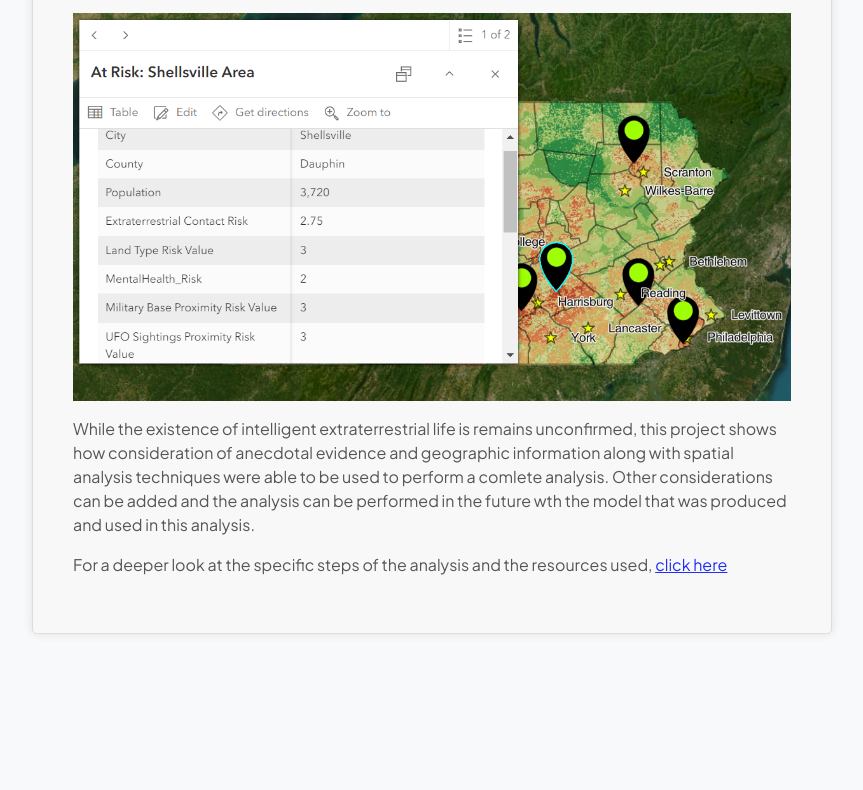
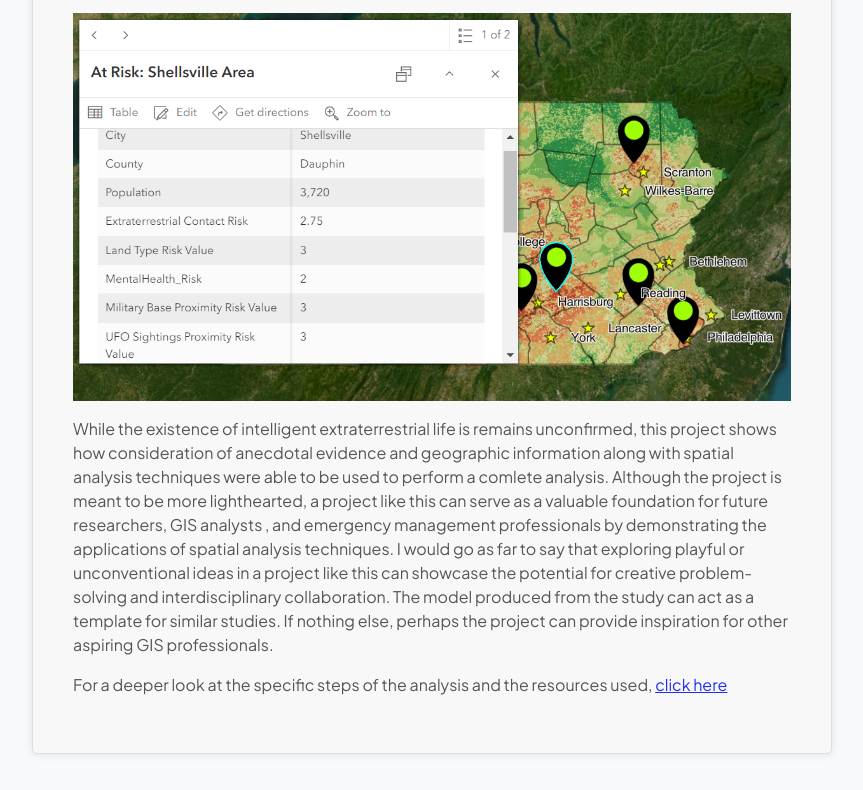
Before and after one commit to laurelbee/laurelbee, a plain HTML site: page AlienMapPost.html in a window 1280 px wide. Shown: the part 1404-2194 px from the top of the page, without its empty margins (208-1071 px from the left). Before the commit the page ends 2078 px from the top, so only its background shows below. Drawn offline with nearby package versions, Linux system fonts and the light colour scheme.

Commit message:
Update AlienMapPost.html
added to text

```diff
--- a/AlienMapPost.html
+++ b/AlienMapPost.html
@@ -106,8 +106,13 @@
         While the existence of intelligent extraterrestrial life is remains unconfirmed,
         this project shows how consideration of anecdotal evidence and geographic
         information along with spatial analysis techniques were able to be used to perform
-        a comlete analysis. Other considerations can be added and the analysis can be performed
-        in the future wth the model that was produced and used in this analysis.
+        a comlete analysis. Although the project is meant to be more lighthearted,
+        a project like this can serve as a valuable foundation for future researchers, GIS analysts
+        , and emergency management professionals by demonstrating the applications of spatial analysis techniques.
+        I would go as far to say that exploring playful or unconventional ideas in a project like this can showcase the
+        potential for creative problem-solving and interdisciplinary collaboration. The model produced from the study
+        can act as a template for similar studies. If nothing else, perhaps the project can provide inspiration for
+        other aspiring GIS professionals.
     </p>
     <p>
 
```
